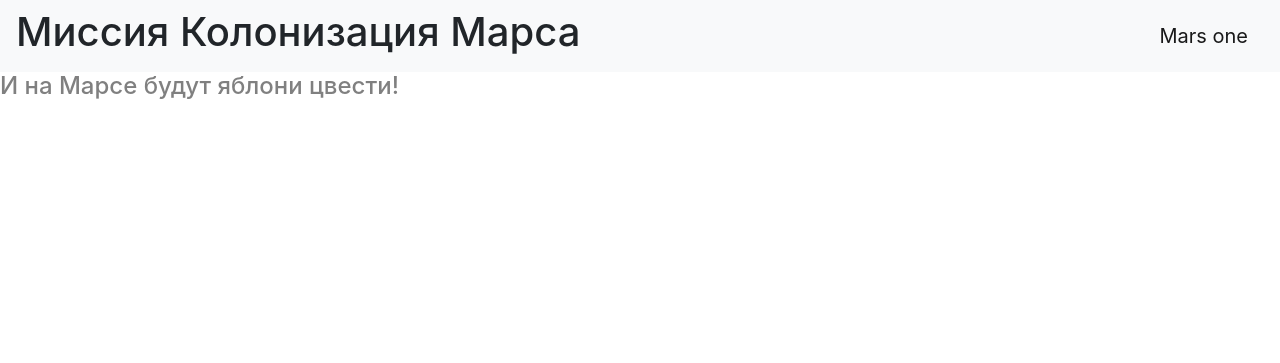
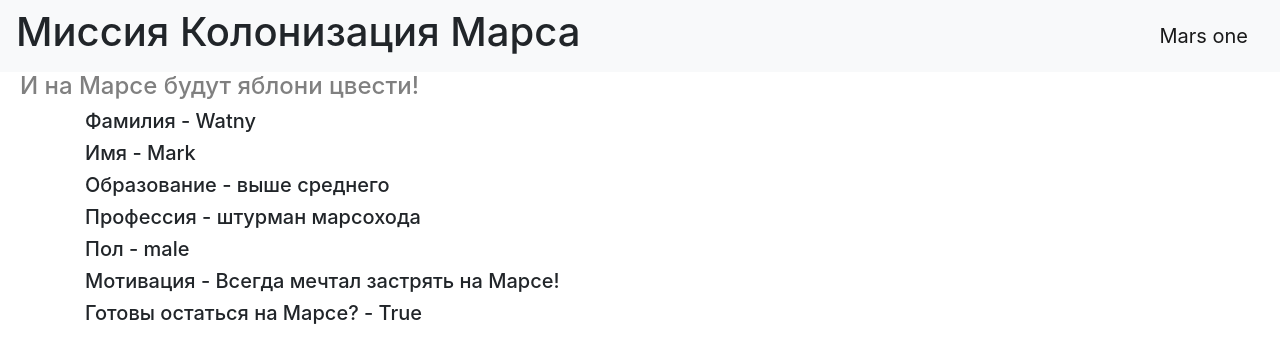
Before and after one commit to AnzhelicaS/Flask, a Flask app: page /answer in a window 1280 px wide. Shown: the top 363 px of the page. Run offline with Flask 3, Linux system fonts and the light colour scheme; some libraries are stand-ins or nearby versions.

Commit message:
Автоматический ответ

```diff
--- a/main.py
+++ b/main.py
@@ -17,5 +17,13 @@ def list_function(list):
     return render_template('index.html', index=list, list=list_prof)
 
 
+@app.route('/auto_answer')
+@app.route('/answer')
+def answer():
+    dict_info = {'Фамилия': 'Watny', 'Имя': 'Mark', 'Образование': 'выше среднего', 'Профессия': 'штурман марсохода',
+                 'Пол': 'male', 'Мотивация': 'Всегда мечтал застрять на Марсе!', 'Готовы остаться на Марсе?': 'True'}
+    return render_template('auto_answer.html', dict=dict_info)
+
+
 if __name__ == '__main__':
     app.run(port=5000, host='127.0.0.1')
--- a/static/css/style.css
+++ b/static/css/style.css
@@ -1,6 +1,7 @@
 h4
 {
     color: grey;
+    margin-left: 20px;
 }
 
 .center
--- /dev/null
+++ b/templates/auto_answer.html
@@ -0,0 +1,8 @@
+{% extends "base.html" %}
+
+{% block content %}
+{% for i, j in dict.items() %}
+<h5> {{ i }} - {{ j }}</h5>
+{% endfor %}
+
+{% endblock %}
```
